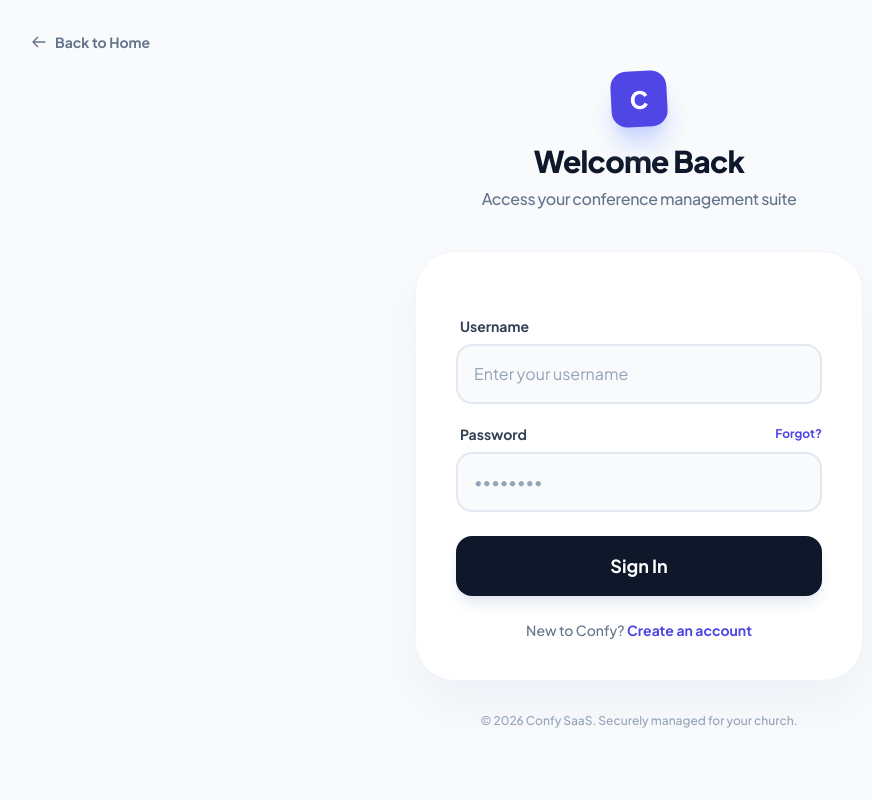
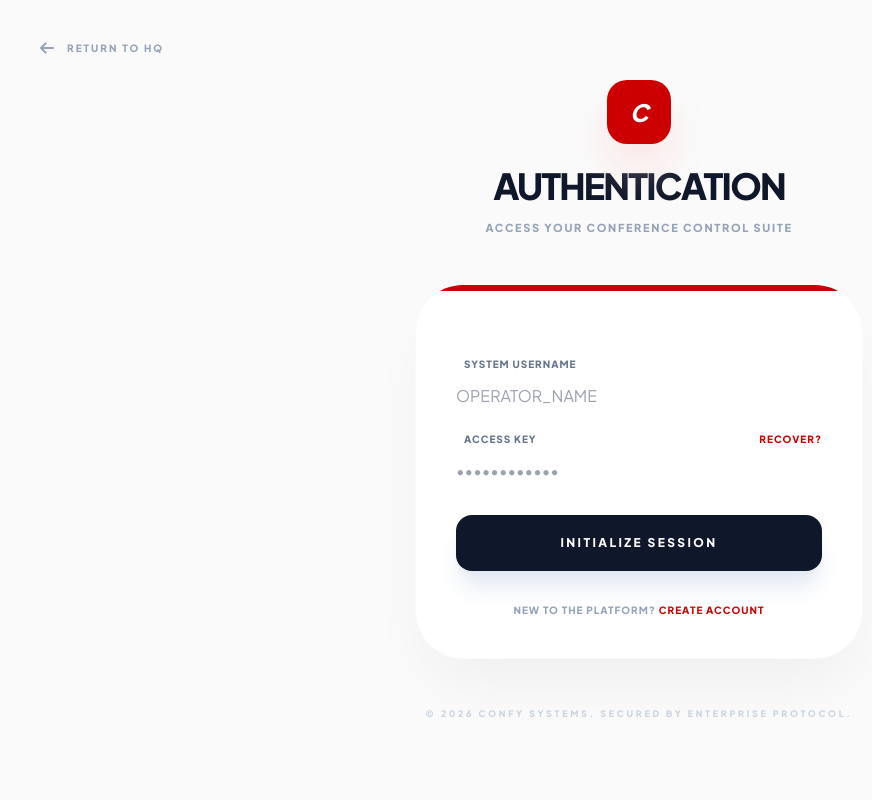
Before and after one commit to chibuikem-emmanuel/church__conf, a Django app: page /login/ in a window 1280 px wide. Shown: the whole page, without its empty margins (1-873 px from the left). Run offline with Django 5.2, Linux system fonts and the light colour scheme; some libraries are stand-ins or nearby versions.

Commit message:
Revise login page title and styling
Updated the login page to reflect branding changes and improved accessibility.

```diff
--- a/templates/login.html
+++ b/templates/login.html
@@ -3,69 +3,74 @@
 <head>
     <meta charset="UTF-8">
     <meta name="viewport" content="width=device-width, initial-scale=1.0">
-    <title>Login | Confy</title>
+    <title>Login | Confy Protocol</title>
+    <link rel="icon" type="image/png" href="https://img.icons8.com/external-tal-revivo-bold-tal-revivo/24/CC0000/external-ticket-for-entertainment-event-and-show-entry-box-bold-tal-revivo.png">
+
     <script src="https://cdn.tailwindcss.com"></script>
     <link href="https://fonts.googleapis.com/css2?family=Plus+Jakarta+Sans:wght@400;500;600;700;800&display=swap" rel="stylesheet">
     <style>
         body { font-family: 'Plus Jakarta Sans', sans-serif; }
+        .input-field { @apply w-full bg-slate-50 border-slate-100 border-2 rounded-2xl p-4 text-slate-900 placeholder-slate-400 focus:bg-white focus:border-[#CC0000] focus:ring-4 focus:ring-red-50 outline-none transition-all duration-300 font-bold text-sm; }
     </style>
 </head>
-<body class="bg-slate-50 flex flex-col justify-center items-center min-h-screen p-6 antialiased">
+<body class="bg-[#FAFAFA] flex flex-col justify-center items-center min-h-screen p-6 antialiased selection:bg-red-100">
 
-    <a href="/" class="absolute top-8 left-8 flex items-center gap-2 text-sm font-bold text-slate-500 hover:text-indigo-600 transition">
-        <svg class="w-4 h-4" fill="none" stroke="currentColor" viewBox="0 0 24 24">
-            <path stroke-linecap="round" stroke-linejoin="round" stroke-width="2" d="M10 19l-7-7m0 0l7-7m-7 7h18" />
+    <a href="/" class="absolute top-10 left-10 flex items-center gap-3 text-[10px] font-black uppercase tracking-[0.2em] text-slate-400 hover:text-[#CC0000] transition-all group">
+        <svg class="w-4 h-4 transition-transform group-hover:-translate-x-1" fill="none" stroke="currentColor" viewBox="0 0 24 24">
+            <path stroke-linecap="round" stroke-linejoin="round" stroke-width="3" d="M10 19l-7-7m0 0l7-7m-7 7h18" />
         </svg>
-        Back to Home
+        Return to HQ
     </a>
 
     <div class="w-full max-w-md">
-        <div class="text-center mb-10">
-            <div class="inline-flex w-14 h-14 bg-indigo-600 rounded-2xl items-center justify-center text-white font-extrabold text-2xl mb-4 shadow-xl shadow-indigo-200 transform -rotate-3">
-                C
+        <div class="text-center mb-12">
+            <div class="inline-flex w-16 h-16 bg-[#CC0000] rounded-[1.25rem] items-center justify-center text-white font-black text-2xl mb-6 shadow-2xl shadow-red-200 transform hover:rotate-6 transition-transform cursor-default">
+                <span class="italic">C</span>
             </div>
-            <h2 class="text-3xl font-extrabold text-slate-900 tracking-tight">Welcome Back</h2>
-            <p class="text-slate-500 mt-2 font-medium tracking-tight">Access your conference management suite</p>
+            <h2 class="text-4xl font-black text-slate-900 tracking-tighter uppercase leading-none">Authentication</h2>
+            <p class="text-slate-400 mt-4 text-[11px] font-black uppercase tracking-[0.15em]">Access your conference control suite</p>
         </div>
 
-        <form method="POST" class="bg-white p-10 rounded-[2.5rem] shadow-2xl shadow-slate-200/60 border border-slate-100 space-y-6">
+        <form method="POST" class="bg-white p-10 rounded-[3rem] shadow-[0_32px_64px_-15px_rgba(0,0,0,0.05)] border border-slate-50 space-y-8 relative overflow-hidden">
+            <div class="absolute top-0 left-0 w-full h-1.5 bg-[#CC0000]"></div>
+
             {% csrf_token %}
 
-            <div class="space-y-5">
+            <div class="space-y-6">
                 <div>
-                    <label class="block text-sm font-bold text-slate-700 mb-2 ml-1">Username</label>
-                    <div class="relative group">
+                    <label class="block text-[10px] font-black uppercase tracking-widest text-slate-500 mb-3 ml-2">System Username</label>
+                    <div class="relative">
                         <input type="text" name="username" required
-                            class="w-full bg-slate-50 border-slate-200 border-2 rounded-2xl p-4 text-slate-900 placeholder-slate-400 focus:bg-white focus:border-indigo-600 focus:ring-4 focus:ring-indigo-50 outline-none transition-all"
-                            placeholder="Enter your username">
+                            class="input-field"
+                            placeholder="OPERATOR_NAME">
                     </div>
                 </div>
 
                 <div>
-                    <div class="flex justify-between items-center mb-2 ml-1">
-                        <label class="block text-sm font-bold text-slate-700">Password</label>
-                        <a href="#" class="text-xs font-bold text-indigo-600 hover:underline">Forgot?</a>
+                    <div class="flex justify-between items-center mb-3 ml-2">
+                        <label class="block text-[10px] font-black uppercase tracking-widest text-slate-500">Access Key</label>
+                        <a href="#" class="text-[10px] font-black uppercase tracking-widest text-[#CC0000] hover:text-red-700 transition">Recover?</a>
                     </div>
-                    <div class="relative group">
+                    <div class="relative">
                         <input type="password" name="password" required
-                            class="w-full bg-slate-50 border-slate-200 border-2 rounded-2xl p-4 text-slate-900 placeholder-slate-400 focus:bg-white focus:border-indigo-600 focus:ring-4 focus:ring-indigo-50 outline-none transition-all"
-                            placeholder="••••••••">
+                            class="input-field"
+                            placeholder="••••••••••••">
                     </div>
                 </div>
             </div>
 
             <button type="submit"
-                class="w-full bg-slate-900 text-white py-4 rounded-2xl font-bold text-lg hover:bg-indigo-600 transition transform active:scale-[0.98] shadow-lg shadow-slate-200 mt-2">
-                Sign In
+                class="w-full bg-slate-900 text-white py-5 rounded-2xl font-black uppercase tracking-[0.2em] text-xs hover:bg-[#CC0000] transition-all transform active:scale-[0.97] shadow-xl shadow-slate-200 mt-4">
+                Initialize Session
             </button>
 
-            <p class="text-center text-sm text-slate-500 font-medium">
-                New to Confy? <a href="/register/" class="text-indigo-600 font-bold hover:underline">Create an account</a>
+            <p class="text-center text-[10px] font-black uppercase tracking-widest text-slate-400">
+                New to the platform? <a href="/register/" class="text-[#CC0000] hover:underline underline-offset-4">Create Account</a>
             </p>
         </form>
 
-        <p class="text-center text-xs text-slate-400 mt-8 font-medium">
-            &copy; 2026 Confy SaaS. Securely managed for your church.
+        <p class="text-center text-[9px] font-black text-slate-300 mt-12 uppercase tracking-[0.3em]">
+            &copy; 2026 Confy Systems. Secured by Enterprise Protocol.
         </p>
     </div>
 
```
